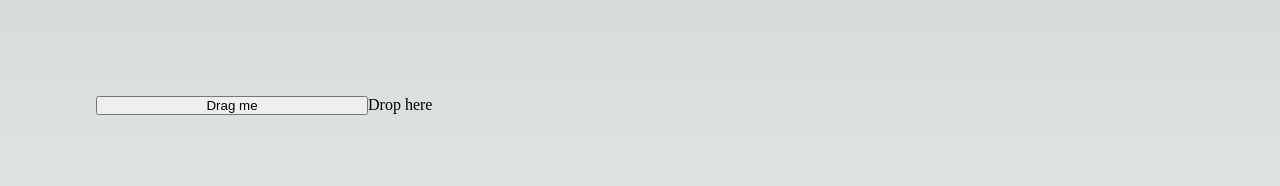
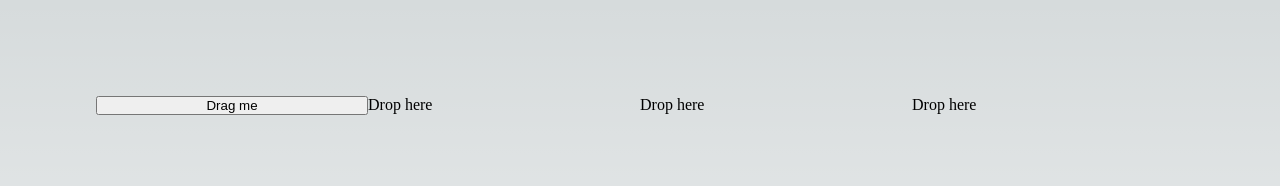
Before and after one commit to helloumma/Drag-Drop, a Next.js app: page / in a window 1280 px wide. Shown: the top 186 px of the page. Built offline with nearby package versions, Linux system fonts and the light colour scheme.

Commit message:
basic set up

```diff
--- a/pages/Draggable.tsx
+++ b/pages/Draggable.tsx
@@ -3,7 +3,7 @@
 
 export default function Draggable(props) {
   const { attributes, listeners, setNodeRef, transform } = useDraggable({
-    id: "draggable",
+    id: props.id,
   });
   const style = transform
     ? {
--- a/pages/Droppable.tsx
+++ b/pages/Droppable.tsx
@@ -3,7 +3,7 @@
 
 export default function Droppable(props) {
   const { isOver, setNodeRef } = useDroppable({
-    id: "droppable",
+    id: props.id,
   });
   const style = {
     color: isOver ? "green" : undefined,
--- a/pages/index.tsx
+++ b/pages/index.tsx
@@ -11,13 +11,16 @@
 const inter = Inter({ subsets: ["latin"] });
 
 export default function Home() {
-  const [isDropped, setIsDropped] = useState(false);
-  const draggableMarkup = <Draggable>Drag me</Draggable>;
+  const containers = ["A", "B", "C"];
+  const [parent, setParent] = useState(null);
+  const draggableMarkup = <Draggable id="draggable">Drag me</Draggable>;
 
-  function handleDragEnd(event: { over: { id: string } }) {
-    if (event.over && event.over.id === "droppable") {
-      setIsDropped(true);
-    }
+  function handleDragEnd(event) {
+    const { over } = event;
+
+    // If the item is dropped over a container, set it as the parent
+    // otherwise reset the parent to `null`
+    setParent(over ? over.id : null);
   }
   return (
     <>
@@ -30,8 +33,15 @@
       <main className={styles.main}>
         <div className={styles.grid}>
           <DndContext onDragEnd={handleDragEnd}>
-            {!isDropped ? draggableMarkup : null}
-            <Droppable>{isDropped ? draggableMarkup : "Drop here"}</Droppable>
+            {parent === null ? draggableMarkup : null}
+
+            {containers.map((id) => (
+              // We updated the Droppable component so it would accept an `id`
+              // prop and pass it to `useDroppable`
+              <Droppable key={id} id={id}>
+                {parent === id ? draggableMarkup : "Drop here"}
+              </Droppable>
+            ))}
           </DndContext>
         </div>
       </main>
```
